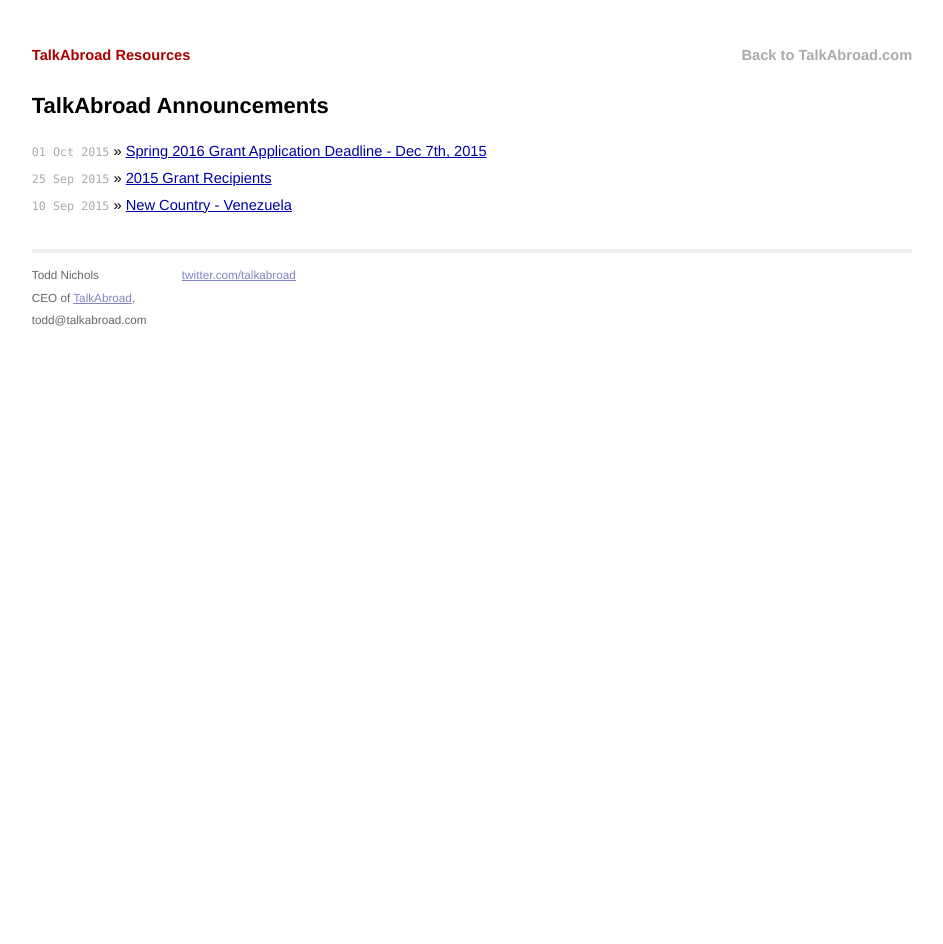
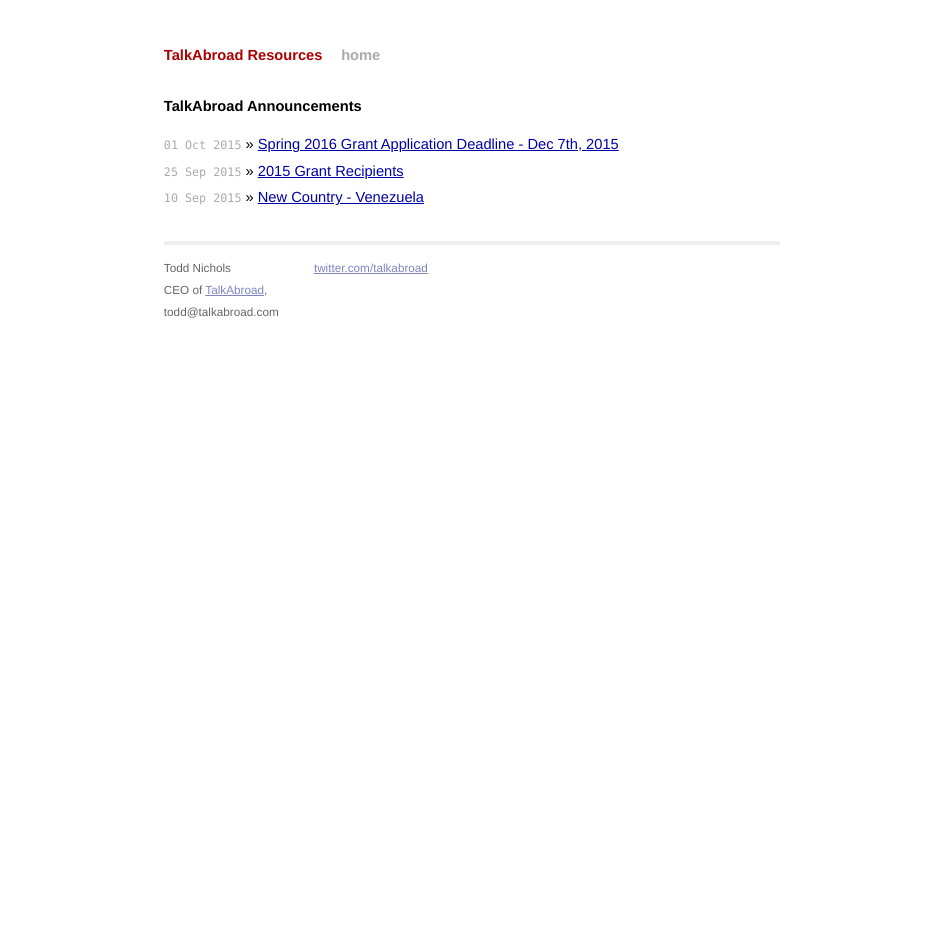
Before and after one commit to toddnichols/toddnichols.github.io, a Jekyll site: the page built from announcements/index.html, in a window 1280 px wide. Shown: the whole page, without its empty margins (168-1111 px from the left). Built offline with Jekyll 4.4.1, drawn with Linux system fonts in a browser that asks for light colours.

Commit message:
updatin columns

```diff
--- a/_layouts/default.html
+++ b/_layouts/default.html
@@ -25,7 +25,7 @@
 <div class="site">
   <div class="title">
     <a href="/">TalkAbroad Resources</a>
-	<a class="back" href="https://talkabroad.com">Back to TalkAbroad.com</a>
+	<a class="extra" href="https://talkabroad.com">home</a>
   </div>
 
   {{ content }}
--- a/css/screen.css
+++ b/css/screen.css
@@ -22,16 +22,7 @@
   text-align: center;
 }
 
-h1 {
-	font-size:150%;
-}
-
-h2 {
-	margin-top: 1em;
-	font-size: 130%;
-}
-
-h3, h4, h5, h6 {
+h1, h2, h3, h4, h5, h6 {
   font-size: 100%;
 }
 
@@ -69,7 +60,6 @@
 ul.posts {
   list-style-type: none;
   margin-bottom: 2em;
-  padding-right: 10px;
 }
 
   ul.posts li {
@@ -91,7 +81,7 @@
 .site {
   font-size: 110%;
   text-align: justify;
-   width: 60em;
+  width: 42em;
   margin: 3em auto 2em auto;
   line-height: 1.5em;
 }
@@ -115,13 +105,6 @@
     color: #aaa;
     text-decoration: none;
     margin-left: 1em;
-  }
-
-  .site .title a.back {
-      color: #aaa;
-      text-decoration: none;
-      margin-left: 1em;
-    float:right;
   }
 
   .site .title a.extra:hover {
@@ -212,18 +195,3 @@
   #related h2 {
     margin-bottom: 1em;
   }
-
-
-  .column-separator-left {
-	  width: 50%;
-	  float: left;
-  }
-
-  .column-separator-right {
-	  width: 50%;
-	  float: right;
-  }
-
-  div.horizontal-separator {
-	  overflow: auto;
-  }
```
Also changed, not shown: index.html (+26 -28 lines).
